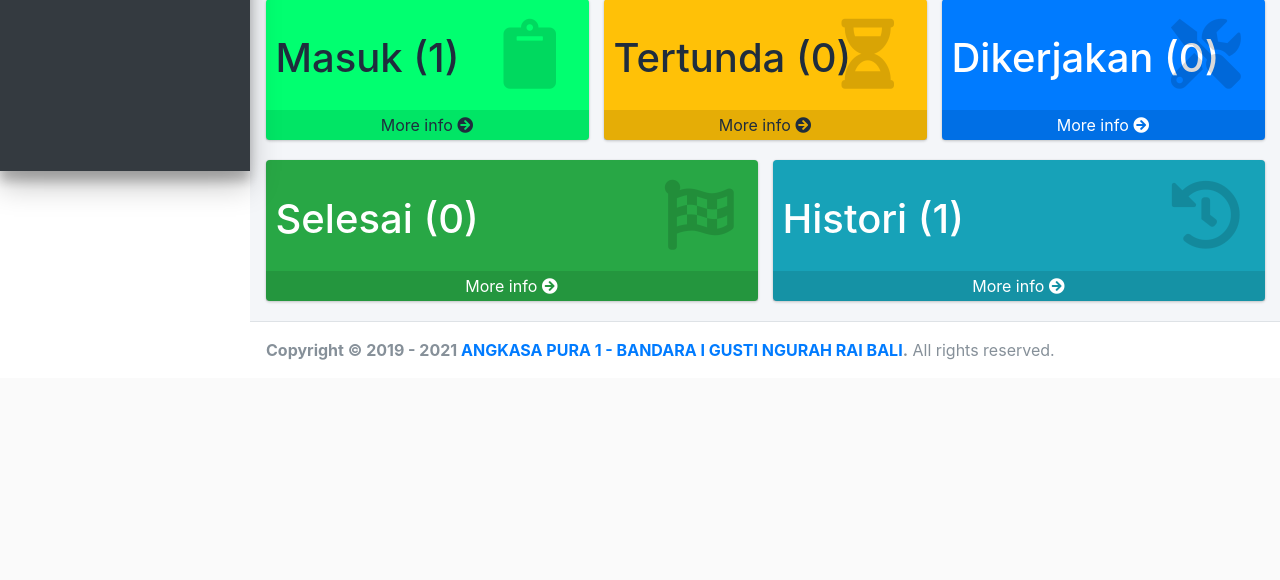
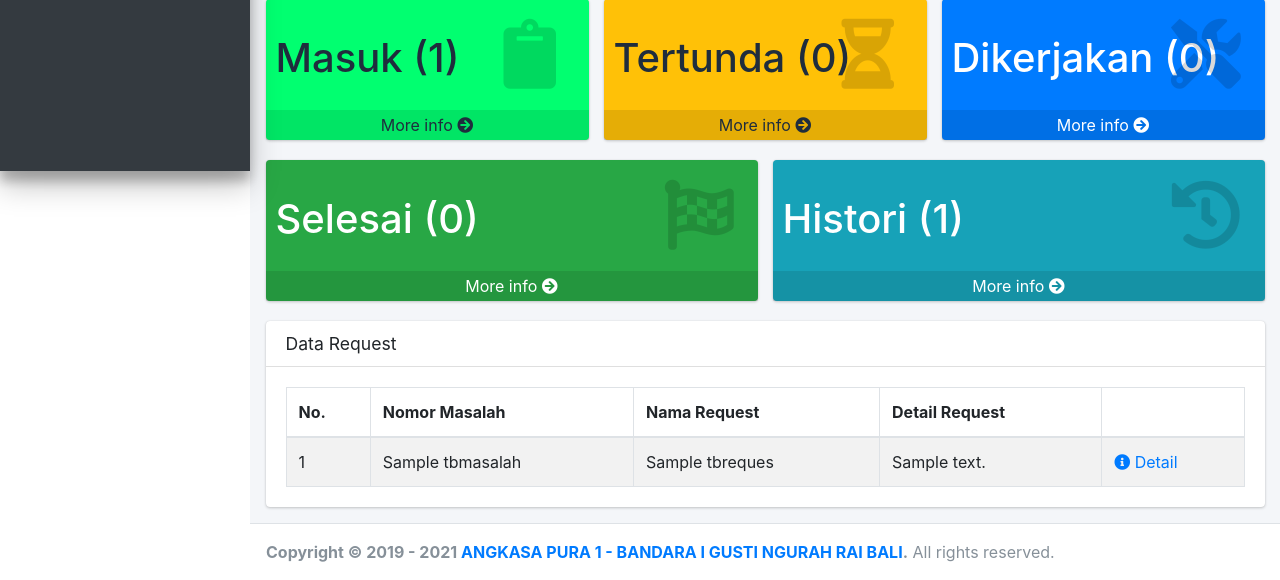
Before and after one commit to alwi1010/report-hazard, a CodeIgniter app: page /admin in a window 1280 px wide. Shown: the part 629-1209 px from the top of the page. Before the commit the page ends 989 px from the top, so only its background shows below. Run offline with CodeIgniter, Linux system fonts and the light colour scheme; the visitor is signed in with stand-in values (Sample User, id 1); data comes from the database, SQL or seed files in the repository; tables that the repository leaves empty hold one stand-in row (values such as "Sample post"); some libraries are stand-ins or nearby versions.

Commit message:
Add Table For Data Request And Edit JS For Show Chart In Dashboard

```diff
--- a/application/views/admin/dashboard.php
+++ b/application/views/admin/dashboard.php
@@ -299,6 +299,73 @@
 					<!-- /.row -->
 				</div>
 				<!-- /.container-fluid -->
+
+				<div class="container-fluid">
+					<!-- Main content -->
+					<section class="content">
+						<div class="row">
+							<div class="col-12">
+								<div class="card">
+									<div class="card-header">
+										<h3 class="card-title">Data Request</h3>
+									</div>
+									<!-- /.card-header -->
+									<div class="card-body">
+										<table id="example1" class="table table-bordered table-striped">
+											<thead>
+												<tr>
+													<th>No.</th>
+													<th>Nomor Masalah</th>
+													<th>Nama Request</th>
+													<th>Detail Request</th>
+													<th></th>
+												</tr>
+											</thead>
+											<tbody>
+												<?php
+												if (!empty($data_request)) {
+													$no = 1;
+													foreach ($data_request as $isi_data_request):
+														$nomormasalah = $isi_data_request->NoMasalah;
+														$bytes = openssl_random_pseudo_bytes(26, $cstrong);
+														$hex   = bin2hex($bytes);
+														$plaintext = $nomormasalah.'?'.$hex;
+														$token = base64_encode($plaintext); ?>
+														<tr>
+															<td><?php echo $no++?></td>
+															<td>
+																<?php echo $isi_data_request->NoMasalah ?>
+															</td>
+															<td>
+																<?php echo $isi_data_request->NamaRequest ?>
+															</td>
+															<td>
+																<?php echo $isi_data_request->DetailRequest ?>
+															</td>
+															<td>
+																<a href="<?php echo base_url("admin/detail/$token") ?>" class="breadcrumb-item"><i class="fas fa-info-circle "></i> Detail</a>
+															</td>
+														</tr>
+														<?php
+													endforeach;
+												} else { ?>
+													<tr>
+														<td colspan="6" style="text-align: center;">Belum Ada Request Masuk!</td>
+													</tr>
+													<?php
+												}
+												?>
+											</tbody>
+										</table>
+									</div>
+									<!-- /.card-body -->
+								</div>
+								<!-- /.card -->
+							</div>
+						</div>
+					</section>
+				</div>
+				<!-- /.container-fluid -->
 			</section>
 			<!-- /.content -->
 		</div>
```
Lines whose indentation alone changed are shown as unchanged.
